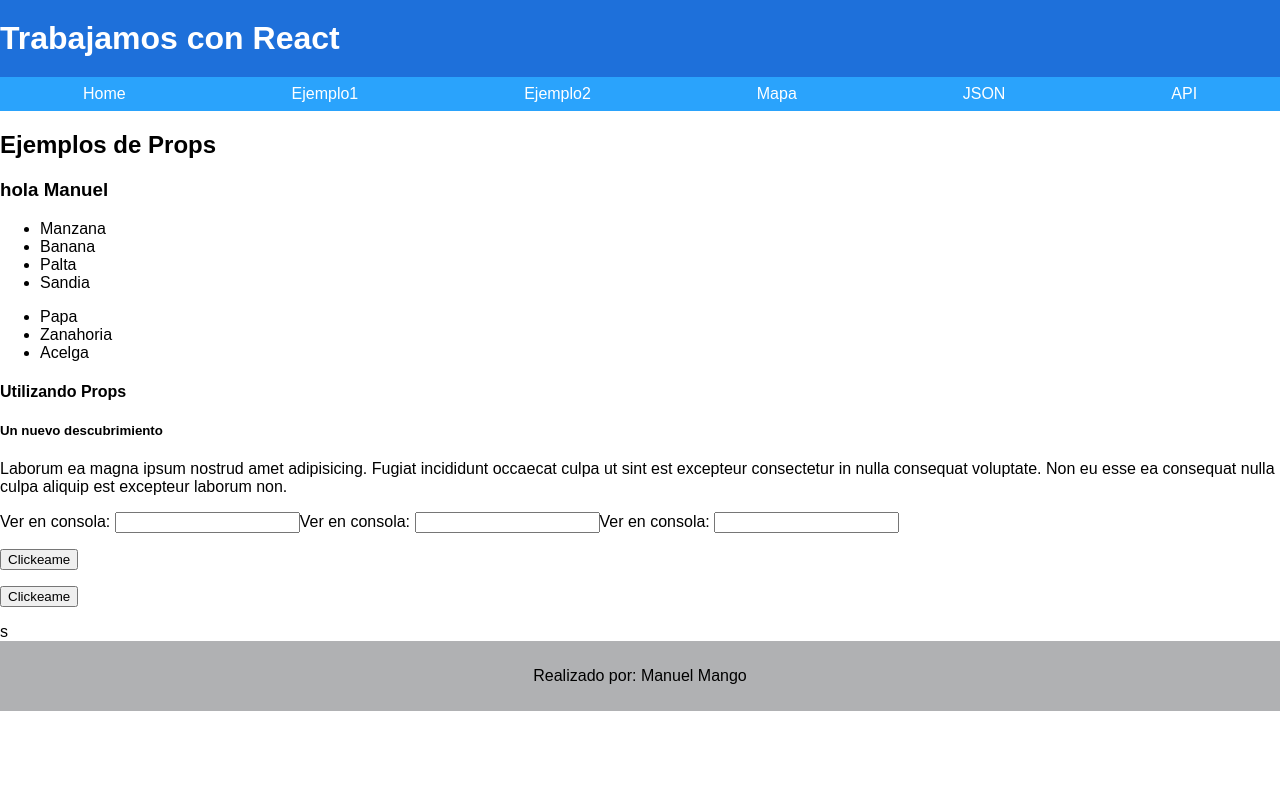
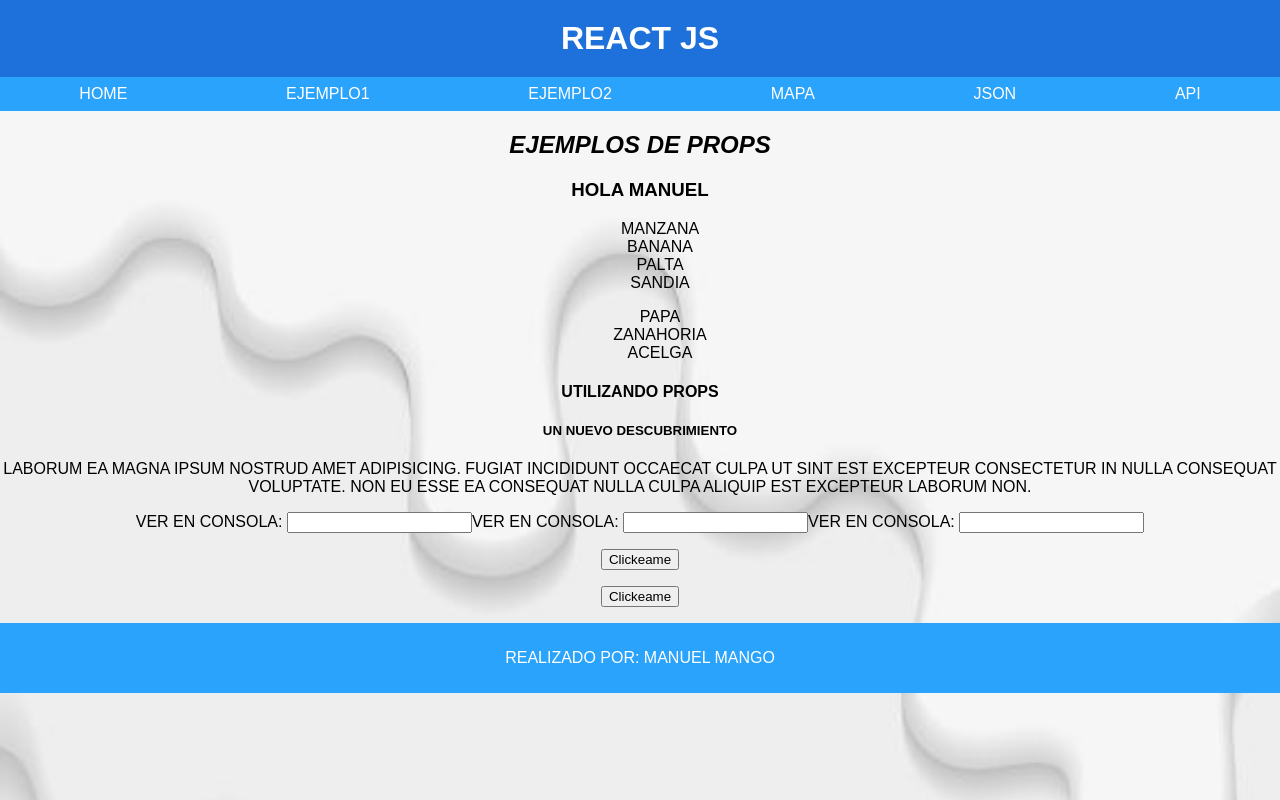
Before and after one commit to manuelmango1/React-Utn, a React (Create React App) app: page /ejemplo1 in a window 1280 px wide. Built offline with nearby package versions, Linux system fonts and the light colour scheme.

Commit message:
ULTIMO COMMIT

```diff
--- a/src/App.css
+++ b/src/App.css
@@ -1,6 +1,8 @@
 body{
   margin: 0;
   padding: 0;
+  background-image:url(../public/images/da2500bb898d5d62da7910ffbf2c1c40.jpg) ;
+  background-size: cover;
 }
 header{
   background-color: #1e70da;
@@ -13,9 +15,10 @@ header h1{
 }
 
 footer{
-  background-color: #b0b1b3;
+  background-color: #2aa3fc;
   text-align: center;
   padding: 10px 0;
+  color: white;
 }
 
 nav{
--- a/src/App.js
+++ b/src/App.js
@@ -25,7 +25,7 @@ function App() {
               <Route path='/json' element={<Json/>}></Route>
               <Route path='/api' element={<Api/>}></Route>
             </Routes>
-            </BrowserRouter>s
+            </BrowserRouter>
           <Footer/>
       </div>
     );
--- a/src/Components/Header.js
+++ b/src/Components/Header.js
@@ -1,9 +1,10 @@
 import React from "react";
+import "../css/header.css"
 
 function Header(props){
     return(
     <header>
-        <h1>Trabajamos con React</h1>
+        <h1>REACT JS</h1>
     </header>
 
 
--- a/src/Components/Props.js
+++ b/src/Components/Props.js
@@ -1,4 +1,5 @@
 import react from "react";
+import "../css/props.css"
 
 function EjemploProps1(props){
     return(
--- a/src/css/api.css
+++ b/src/css/api.css
@@ -1,6 +1,14 @@
+
+h2{
+    text-align: center;
+    color: black;
+    font-style: italic;
+
+}
 .personajes{
-    display: flex;
-    flex-wrap: wrap;
+    display: grid;
+    grid-template-columns: repeat(3, 1fr);
+    padding: 20px;
 }
 
 .personaje{
@@ -9,17 +17,21 @@
     border-radius: 5px;
     margin: 8px;
     max-width: 300px;
+    background-color: #2aa3fc;
+
 }
 
 .personaje h4,
 .personaje h6{
     margin: 0;
+    color: white;
 }
 
 .personaje .ficha{
     display: flex;
     justify-content: flex-start;
     margin: 16px 0 0;
+    color: aliceblue;
 }
 
 .personaje .ficha .foto{
--- /dev/null
+++ b/src/css/header.css
@@ -0,0 +1,3 @@
+h1{
+    text-align: center;
+}
--- /dev/null
+++ b/src/css/props.css
@@ -0,0 +1,7 @@
+div{
+    text-align: center;
+    text-transform: uppercase;
+}
+li{
+    list-style-type: none;
+}
--- a/src/pages/Api.js
+++ b/src/pages/Api.js
@@ -41,7 +41,7 @@ function Api(props){
         ))}
     </div>
     )} {/*Termina el operador ternario de linea 25 */}
-       </>
+    </>
     )
 }
 
```
Also changed, not shown: public/images/da2500bb898d5d62da7910ffbf2c1c40.jpg (added).
